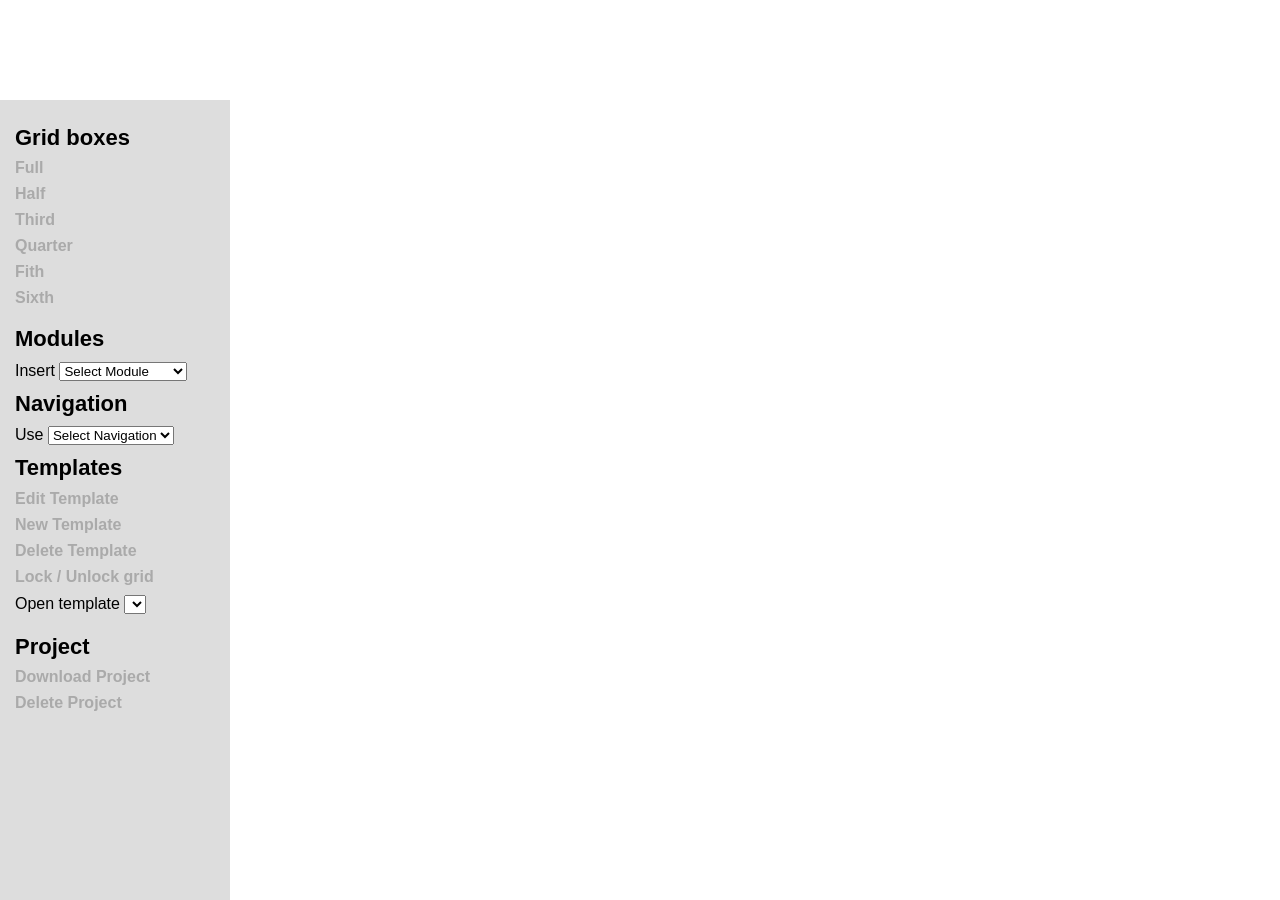
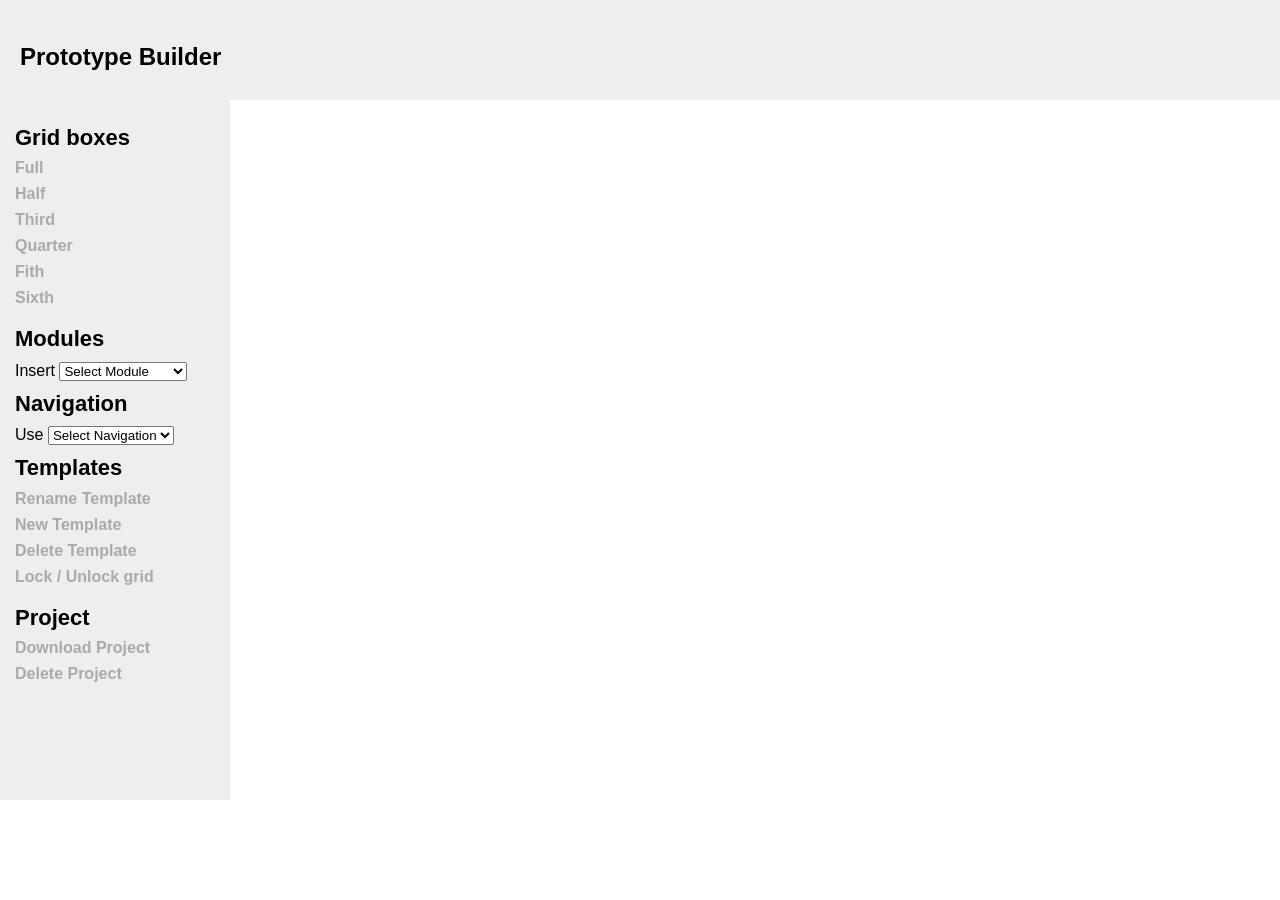
Before and after one commit to sirJiggles/prototype-builder, a PHP site: page / in a window 1280 px wide. After the commit the page ends 800 px from the top, so only its background shows below. Run offline with PHP 8.4, Linux system fonts and the light colour scheme; grey boxes labelled with a size stand in for pictures from a placeholder-image service; lists and menus that the app fills with data are empty; style sheets or scripts are compiled from the project's sources; some libraries are stand-ins or nearby versions.

Commit message:
Yet more awesomeness GF

```diff
--- a/assets/css/screen.css
+++ b/assets/css/screen.css
@@ -57,15 +57,20 @@ progress, meter { width: 100%; margin: 0 0 4% 0; display: block; float: left; }
 
 textarea { width: 100%; height: 50px; }
 
-#header { position: fixed; width: 100%; height: 100px; top: 0; left: 0; background-color: white; z-index: 998; display: none; }
+#header { position: fixed; width: 100%; height: 100px; top: 0; left: 0; background-color: #eeeeee; z-index: 99999; display: none; padding: 20px 20px 0 20px; }
+
+#header h1 { margin: 10px 50px 0 0; display: block; float: left; }
+
+.template-tabs { padding: 0; margin: 0; list-style-type: none; display: block; float: left; margin: 41px 0 0 0; }
+.template-tabs li { background-color: #fefefe; border-bottom: 1px solid #eeeeee; -moz-border-radius-topleft: 5px; -webkit-border-top-left-radius: 5px; border-top-left-radius: 5px; -moz-border-radius-topright: 5px; -webkit-border-top-right-radius: 5px; border-top-right-radius: 5px; padding: 12px 20px 10px 20px; float: left; margin: 0 10px 0 0; }
+.template-tabs li a { color: #888888; text-decoration: none; }
+.template-tabs li.active { border-bottom: 1px solid white; background-color: white; }
 
 .push { height: 10px; clear: left; }
 
 #site-footer { height: -40px; display: block; float: left; }
 
 /* ================ MAIN LAYOUT ELEMENTS ================ */
-body, html { height: 100%; }
-
 body { overflow-x: hidden; }
 
 #site-wrapper { height: 100%; min-height: 100%; height: auto; margin-bottom: -10px; position: relative; overflow: hidden; margin: 0; }
@@ -160,14 +165,10 @@ body { overflow-x: hidden; }
 
 .main { background-color: #dddddd; }
 
-.tools { position: fixed; width: 230px; left: -230px; top: 0; height: 100%; background-color: #dddddd; z-index: 9998; padding: 15px; margin: 100px 0 -100px 0; }
-
+.tools { position: fixed; width: 230px; left: -230px; top: 0; height: 100%; background-color: #eeeeee; z-index: 9998; padding: 15px; margin: 100px 0 -100px 0; }
 .tools ul { list-style-type: none; padding: 0; margin: 0; }
-
 .tools ul a { color: #aaaaaa; text-decoration: none; outline: none; font-weight: 700; display: block; }
-
 .tools ul a:hover { color: white; }
-
 .tools code { display: none; }
 
 /* NEW GRID BOXES ADDED TO THE STAGE */
@@ -211,18 +212,13 @@ body { overflow-x: hidden; }
 .module-box { clear: left; }
 
 /* POPUP STYES ELEMENTS */
-.overlay { position: fixed; height: 100%; width: 100%; display: none; z-index: 9999; background: url("../img/bg-overlay.png") 0 0 repeat; top: 0; }
+.overlay { position: fixed; height: 100%; width: 100%; display: none; z-index: 999999; background: url("../img/bg-overlay.png") 0 0 repeat; top: 0; }
 
-.popup { background-color: white; -webkit-border-radius: 5px; -moz-border-radius: 5px; -ms-border-radius: 5px; -o-border-radius: 5px; border-radius: 5px; padding: 25px; display: none; position: fixed; left: 50%; top: 25%; width: 315px; margin: 0 0 0 -162px; padding: 30px; z-index: 99999; }
-
+.popup { background-color: white; -webkit-border-radius: 5px; -moz-border-radius: 5px; -ms-border-radius: 5px; -o-border-radius: 5px; border-radius: 5px; padding: 25px; display: none; position: fixed; left: 50%; top: 25%; width: 315px; margin: 0 0 0 -162px; padding: 30px; z-index: 999999; }
 .popup h2 { line-height: 1.0em; width: 100%; }
-
 .popup ul { list-style-type: none; padding: 0; margin: 0; }
-
 .popup ul li { display: block; float: left; margin: 0 20px 0 0; }
-
 .popup ul li a { text-decoration: none; }
-
 .popup a.close-button { position: absolute; top: 0px; right: 0px; outline: none; text-decoration: none; height: 20px; width: 20px; }
 
 #data-form { display: none; }
@@ -322,7 +318,7 @@ the mixins is where you want to put the styles, the mixins are both used here an
   .row .col.sixths.span-6.end { float: right; margin-right: 0; #margin-left: -20px; display: inline; }
   form label { width: 40%; padding: 0; margin: 0; }
   form input, form select { width: 59%; padding: 0; margin: 0 0 15px 0; } }
-@media only screen and (min-width: 1200px) { #site-wrapper { margin: 100px 0 0 240px; }
+@media only screen and (min-width: 1200px) { #site-wrapper { margin: 120px 0 0 240px; }
   .tools { left: 0px; }
   #header { display: block; } }
 /* jQuery UI - v1.10.2 - 2013-03-15
--- a/assets/js/script.js
+++ b/assets/js/script.js
@@ -15,7 +15,7 @@ var global = {
         gridIdent:0,
         templates:{},
         currentTemplate:'',
-        navigation:'facebook'
+        navigation:'standard'
 }, fileSystem = '';
 
 
@@ -215,11 +215,8 @@ $(window).ready(function () {
             delete global.templates[global.currentTemplate];
             global.currentTemplate = newTemplateName;
 
-            updateStore(false);
+            updateStore(true);
         }
-
-        hidePopup();
-        updateTemplateList();
 
     });
 
@@ -249,14 +246,6 @@ $(window).ready(function () {
         updateStore(true);
 
     })
-
-    // Change template functionality
-    $('#select-template').change(function(e){
-        e.preventDefault();
-        global.currentTemplate = $(this).val();
-        // update and reload page
-        updateStore(true);
-    });
 
     // Delete template functionality
     $('.delete-template').click(function(e){
@@ -315,17 +304,18 @@ $(window).ready(function () {
 
 // Function to update the lost of templates the user can choose
 function updateTemplateList(){
-    var optionString = '';
+    var templateListString = '';
     for(var template in global.templates){
         if (global.templates.hasOwnProperty(template)){
-            optionString += '<option value="' + template + '"';
+            templateListString += '<li' ;
             if(template == global.currentTemplate){
-                optionString += ' selected="selected" ';
+                templateListString += ' class="active"';
             }
-            optionString += '>' + template + '</option>';
+
+            templateListString += '><a class="template-item" href="#" title="Click here to select the template">'+template+'</a></li>';
         }
     }
-    $('#select-template').html(optionString);
+    $('.template-tabs').html(templateListString);
 }
 
 // Function to apply the global.currentTemplate to stage
@@ -336,11 +326,14 @@ function loadTemplate(){
 
     // re-calculate the value of gird ident
     var gridCount = 0, allModules = [];
+    console.log(global.currentTemplate);
+
     for(var prop in global.templates[global.currentTemplate].grid){
         if (global.templates[global.currentTemplate].grid.hasOwnProperty(prop)){
             gridCount ++;
         }
     }
+
     global.gridIdent = gridCount;
 
     if(global.templates[global.currentTemplate].lock){
@@ -400,6 +393,15 @@ function loadTemplate(){
 
     // load up all the templates on the list
     updateTemplateList();
+
+    // Change template functionality
+    $('.template-item').click(function(e){
+        e.preventDefault();
+        global.currentTemplate = $(this).text();
+        // update and reload page
+        updateStore(true);
+    });
+
 }
 
 // This function adds grid objects to the stage
@@ -554,13 +556,6 @@ function loadFromStore(){
 
             reader.onloadend = function(e) {
 
-                // add to document for now (DEBUG)
-                var txtArea = document.createElement('textarea');
-                txtArea.value = this.result;
-                document.body.appendChild(txtArea);
-
-
-
                 if (this.result && this.result != ''){
                    // using the data provided create the grid and the global store
                    global = JSON.parse(this.result);
--- a/assets/sass/includes/_header.scss
+++ b/assets/sass/includes/_header.scss
@@ -8,7 +8,46 @@
 	height:100px;
 	top:0;
 	left:0;
-	background-color:white;
-	z-index:998;
+	background-color:$color6;
+	z-index:99999;
 	display:none;
+	padding:20px 20px 0 20px;
 }
+
+#header h1{
+	margin:10px 50px 0 0;
+	@include block-left;
+}
+
+// Template Tabs
+.template-tabs{
+
+    @include reset-box;
+    list-style-type: none;
+    @include block-left;
+
+    margin: 41px 0 0 0;
+
+    li{
+    	background-color: #fefefe;
+    	border-bottom:1px solid $color6;
+
+    	@include border-top-left-radius(5px);
+    	@include border-top-right-radius(5px);
+
+    	padding:12px 20px 10px 20px;
+
+    	float:left;
+    	margin:0 10px 0 0;
+
+    	a{
+    		color:$color3;
+    		text-decoration: none;
+    	}
+    }
+
+    li.active{
+    	border-bottom:1px solid white;
+    	background-color: white;
+    }
+}
--- a/assets/sass/includes/_media_mixins.scss
+++ b/assets/sass/includes/_media_mixins.scss
@@ -56,7 +56,7 @@
 
 @mixin desktop-styles-large(){
     #site-wrapper{
-        margin:100px 0 0 240px;
+        margin:120px 0 0 240px;
     }
 
     .tools{
--- a/assets/sass/includes/_settings.scss
+++ b/assets/sass/includes/_settings.scss
@@ -25,3 +25,4 @@ $color2: #555;
 $color3: #888;
 $color4: #aaa;
 $color5: #ddd;
+$color6: #eee;
--- a/assets/sass/includes/_style.scss
+++ b/assets/sass/includes/_style.scss
@@ -4,7 +4,7 @@
 
 /* ================ MAIN LAYOUT ELEMENTS ================ */
 body,html{
-    height:100%;
+
 }
 
 
@@ -74,18 +74,16 @@ body{
     left:-230px;
     top:0;
     height:100%;
-    background-color:$color5;
+    background-color:$color6;
     z-index:9998;
     padding:15px;
     margin:100px 0 -100px 0;
-}
 
-.tools ul{
+    ul{
         list-style-type:none;
         @include reset-box;
-}
 
-.tools ul a{
+        a{
             color:$color4;
             text-decoration:none;
             outline:none;
@@ -93,12 +91,14 @@ body{
             display:block;
         }
 
-.tools ul a:hover{
+        a:hover{
             color:white;
         }
+    }
 
-.tools code{
+    code{
         display:none;
+    }
 }
 
 /* NEW GRID BOXES ADDED TO THE STAGE */
@@ -222,7 +222,7 @@ body{
     height:100%;
     width:100%;
     display:none;
-    z-index:9999;
+    z-index:999999;
     background:url('../img/bg-overlay.png') 0 0 repeat;
     top:0;
 }
@@ -236,29 +236,28 @@ body{
     width:315px;
     margin:0 0 0 -162px;
     padding:30px;
-    z-index:99999;
-}
+    z-index:999999;
 
-.popup h2{
+    h2{
         line-height:1.0em;
         width:100%;
     }
 
-.popup ul{
+    ul{
         list-style-type: none;
         @include reset-box;
-}
 
-.popup ul li{
+        li{
             @include block-left;
             margin:0 20px 0 0;
-}
 
-.popup ul li a{
+            a{
                 text-decoration: none;
             }
 
-.popup a.close-button{
+        }
+    }
+    a.close-button{
         position:absolute;
         top:0px;
         right:0px;
@@ -267,11 +266,13 @@ body{
         height:20px;
         width:20px;
     }
+}
 
 // form for posting download data
 #data-form{
     display:none;
 }
+
 
 /* Debugging text area */
 .text-label-proto-builder{
--- a/includes/header.inc.php
+++ b/includes/header.inc.php
@@ -148,6 +148,11 @@
 
 
         <header id="header" role="banner">
+            <h1>Prototype Builder</h1>
+
+            <ul class="template-tabs">
+
+            </ul>
 
         </header>
 
@@ -230,16 +235,10 @@
 
                 <h3>Templates</h3>
                 <ul class="template-controls">
-                    <li><a href="#" title="Click here to edit the name of this template" class="edit-template">Edit Template</a></li>
+                    <li><a href="#" title="Click here to edit the name of this template" class="edit-template">Rename Template</a></li>
                     <li><a href="#" title="Click to create a new template" class="new-template">New Template</a></li>
                     <li><a href="#" title="Click to delete current template" class="delete-template">Delete Template</a></li>
                     <li><a href="#" title="Click to lock / unclock the template" class="lock-template">Lock / Unlock grid</a></li>
-                    <li>
-                        <label for="select-template">Open template</label>
-                        <select name="select-template" id="select-template">
-
-                        </select>
-                    </li>
                 </ul>
 
                 <h3>Project</h3>
```
Lines whose indentation alone changed are shown as unchanged.
